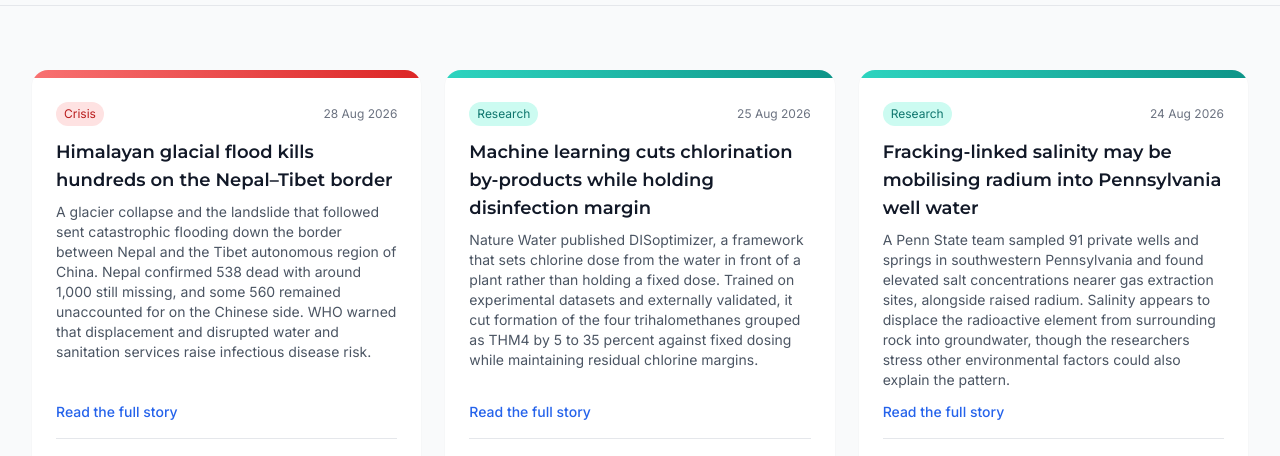
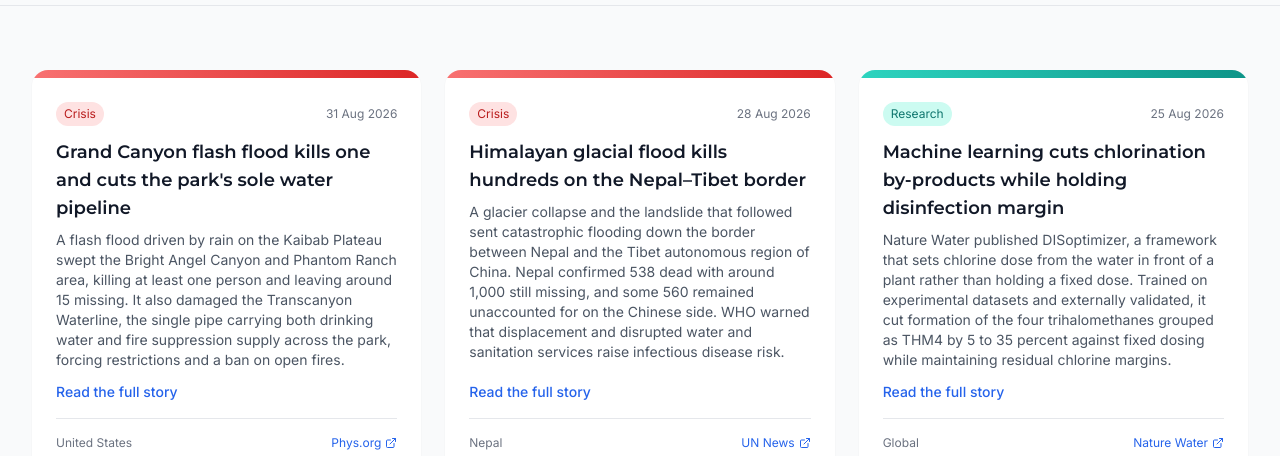
Before and after one commit to CLIFTONFLACK/hydrgel, a React (Vite) app: page /news in a window 1280 px wide. Shown: the part 484-940 px from the top of the page. Built offline with nearby package versions, Linux system fonts and the light colour scheme; no server answers.

Commit message:
Add newsroom item: Grand Canyon flash flood kills one and cuts the park's sole water pipeline
Co-Authored-By: Claude Opus 5 <noreply@anthropic.com>
Claude-Session: https://claude.ai/code/session_01V2i98WcihiVfTpGMY1fDjC

```diff
--- a/src/data/news.ts
+++ b/src/data/news.ts
@@ -662,6 +662,17 @@ export const NEWS: NewsItem[] = [
     source: 'UN News',
     url: 'https://news.un.org/en/story/2026/08/1168221',
   },
+  {
+    id: '2026-08-31-grand-canyon-flash-flood',
+    date: '2026-08-31',
+    title: 'Grand Canyon flash flood kills one and cuts the park\'s sole water pipeline',
+    summary:
+      'A flash flood driven by rain on the Kaibab Plateau swept the Bright Angel Canyon and Phantom Ranch area, killing at least one person and leaving around 15 missing. It also damaged the Transcanyon Waterline, the single pipe carrying both drinking water and fire suppression supply across the park, forcing restrictions and a ban on open fires.',
+    category: 'Crisis',
+    region: 'United States',
+    source: 'Phys.org',
+    url: 'https://phys.org/news/2026-08-grand-canyon-dead.html',
+  },
 ]
 
 /** Newest first. */
--- a/src/data/stories.ts
+++ b/src/data/stories.ts
@@ -499,4 +499,13 @@ export const STORIES: Record<string, string[]> = {
     'The World Health Organization warned about what follows. Its spokesperson, Tarik Jašarević, said displacement, overcrowding and disruption of water, sanitation and health services after a disaster of this scale increase the risk of infectious disease. Relief has concentrated on the districts of Rasuwa, Nuwakot and Dhading, cut off by the flooding, with UN support including emergency food rations, medical kits covering about 10,000 people for three months, tents, logistics and satellite imagery of the affected area. The region has absorbed repeated shocks: a magnitude 7.8 earthquake in April 2015 killed more than 8,800 people, and torrential rains the previous October drove floods and landslides affecting more than 30,000.',
     'Why it matters to us: the water risk here is the one WHO named — people displaced into crowded sites where supply and sanitation have failed at the same moment, which is the condition waterborne outbreaks are made of. The limit is worth stating just as plainly. When bridges and roads are gone, every form of relief faces the same obstacle, and purification capability is not exempt from it. What point-of-need treatment changes is the volume that has to move: something a helicopter or a person on foot can carry, working on whatever water is locally available, rather than a tanker convoy that needs a road to still exist.',
   ],
+
+  '2026-08-31-grand-canyon-flash-flood': [
+    'The National Park Service reported on 30 August that at least one person had been killed and around 15 were missing after a flash flood tore through the Bright Angel Canyon and Phantom Ranch area of Grand Canyon National Park the previous afternoon. Sixty-two people had been evacuated by Sunday morning, and a body was recovered that evening near Crystal Rapids on the Colorado River.',
+    'The flood also damaged the Transcanyon Waterline, the sole water pipeline serving the park. The line runs twelve and a half miles from the Roaring Springs source on the North Rim to the South Rim, and it carries both drinking water and the supply used for fire suppression. With it compromised, the park service imposed water restrictions across its most visited area and banned wood and charcoal fires. Footbridges were destroyed, hikers were blocked from crossing Bright Angel Creek, and overnight accommodation closed from Monday.',
+    'The pairing of a water restriction with a fire ban follows from that dual role. When one pipe carries both the drinking supply and the water a fire crew would draw on, a break produces two shortages rather than one, and the second is managed by removing ignition sources because there is no other way to manage it. The park service said the measures were crucial for ensuring the safety and sustainability of water resources.',
+    'The physical cause is ordinary for the region, and that is the point. Northern Arizona floods readily because arid, sparsely vegetated ground absorbs very little of what falls on it: rain on the plateau above runs off close to intact and concentrates into the drainages below. The park warns visitors to be especially cautious between July and mid-September. Forecasters expected further thunderstorms through Monday, with the possibility of more flash flooding, debris flows and rockfall.',
+    'What makes the water consequence severe is not the size of the flood but the shape of the system it hit. Almost five million people visited the canyon last year, and the water reaching them depends on a single line from a single source, threaded through the same terrain that floods. There is no parallel route and no second spring. A system with one of everything fails completely or not at all.',
+    'Why it matters to us: this is not a humanitarian emergency and we will not dress it up as one. The park sits inside a functioning state with road access and the means to bring water in while the line is repaired. What it demonstrates, on a small scale and with a short list of variables, is the failure mode that governs the emergencies that do concern us — a remote population, one pipe, one weather event, and the supply gone at once. Purification at the point of need earns its place where the distance between source and user has been solved by a single fragile piece of infrastructure, because when that piece breaks the water is still in the landscape. It is only no longer delivered, and no longer safe.',
+  ],
 }
```
